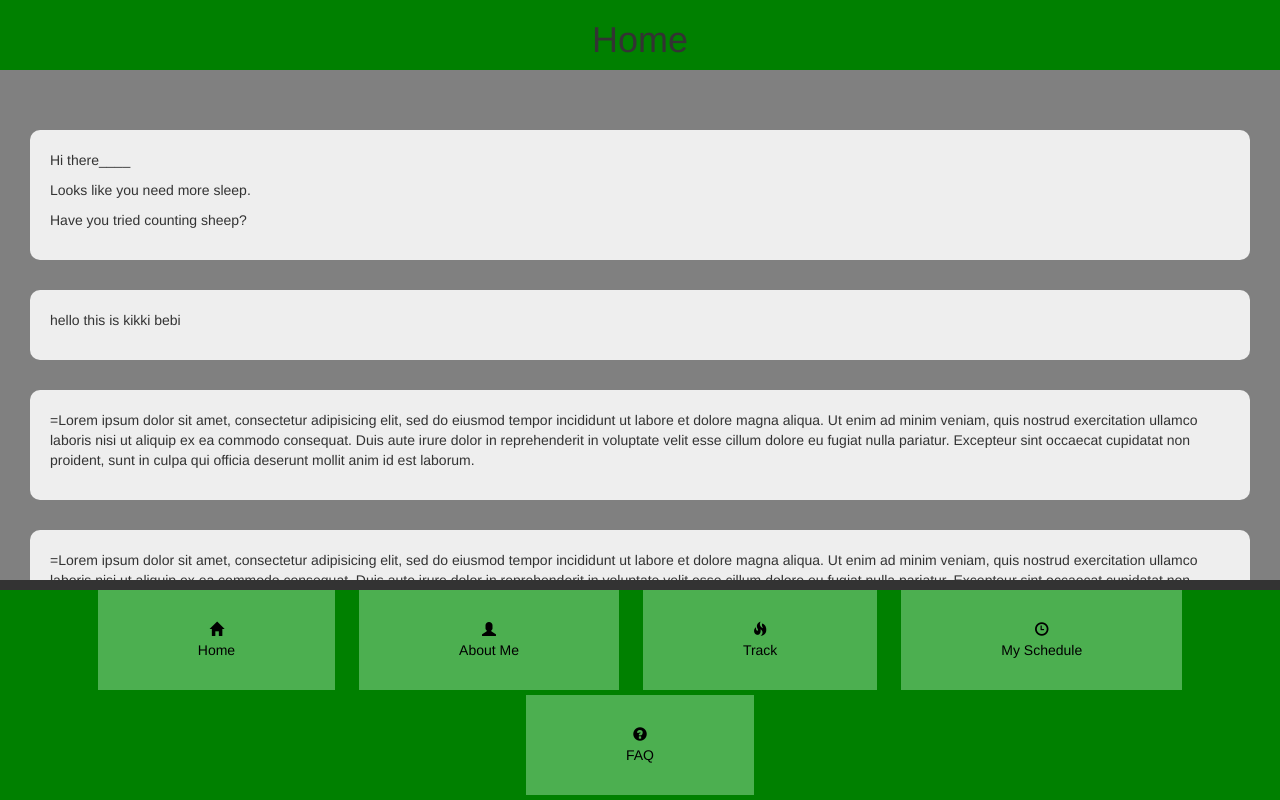
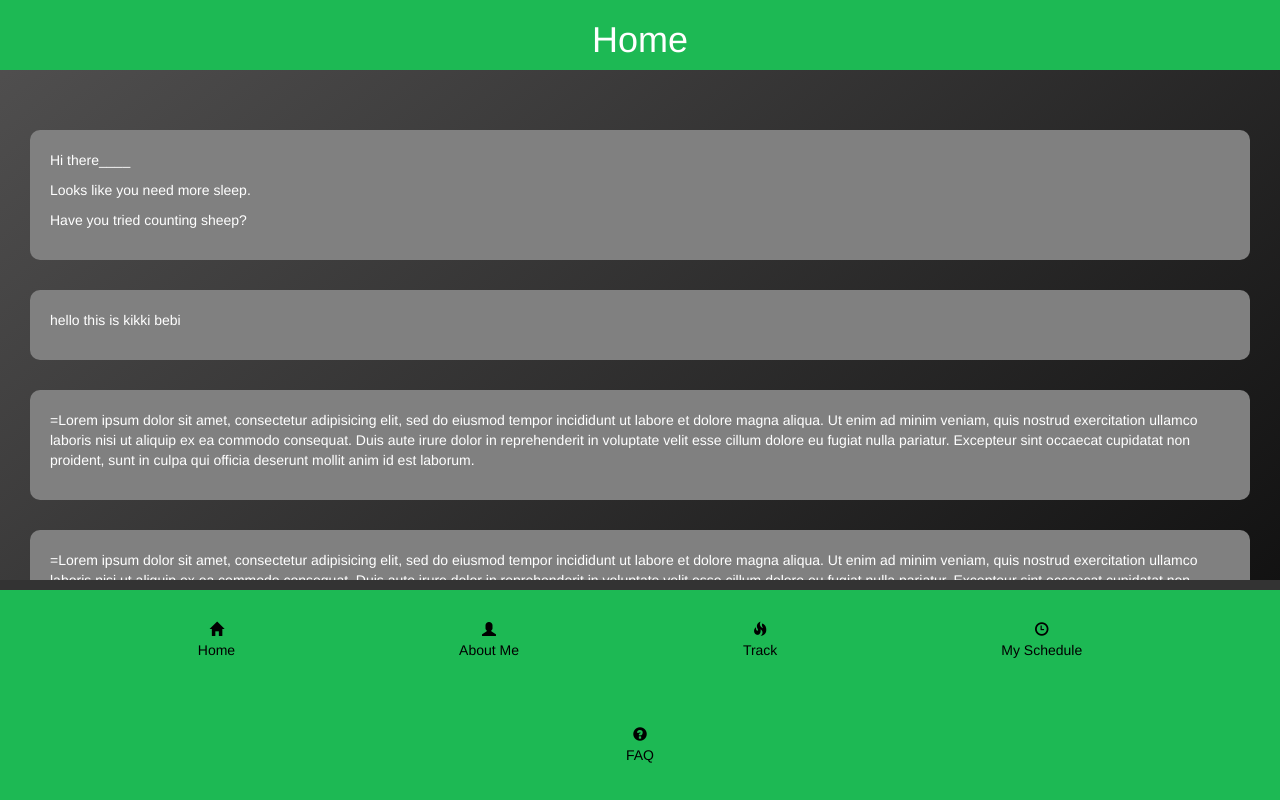
Before and after one commit to alexander253/HIT238-MVP, a plain HTML site: page index.html in a window 1280 px wide. Shown: the top 800 px of the page. Drawn offline with nearby package versions, Linux system fonts and the light colour scheme.

Commit message:
changed colours

```diff
--- a/style.css
+++ b/style.css
@@ -1,7 +1,8 @@
 body{
-  background-color: grey;
+  background-image: linear-gradient(to bottom right,#525151, black);
   margin-top: 130px;
   margin-bottom: 130px;
+
 }
 
 .heading {
@@ -10,36 +11,39 @@ body{
   margin-bottom: 50px;
   position: fixed;
   width: 100%;
-  background-color: green;
+  background-color: #1db954;
 
 
 }
 
 .heading h1{
   display: inline-block;
+  color: white;
 }
 
 .content{
   margin-top:30px;
   margin-left: 30px;
   margin-right: 30px;
-  background-color:#EEEEEE;
+  background-color:grey;
   border-style: hidden;
   border-width: 0.5px;
   border-radius: 10px;
   padding: 20px;
+  color:white;
 
 }
 
 
 .nav_menu{
-  background-color: green;
+  background-color: #1db954;
   position: fixed;
   bottom: 0px;
   width: 100%;
   text-align: center;
   border-top: solid;
   border-width: 10px;
+
  }
 
 .nav_menu a{
@@ -50,7 +54,7 @@ body{
   margin-bottom: 5px;
   margin-left: 10px;
   margin-right: 10px;
-  background-color: #4CAF50;
+
 }
 
 
```
